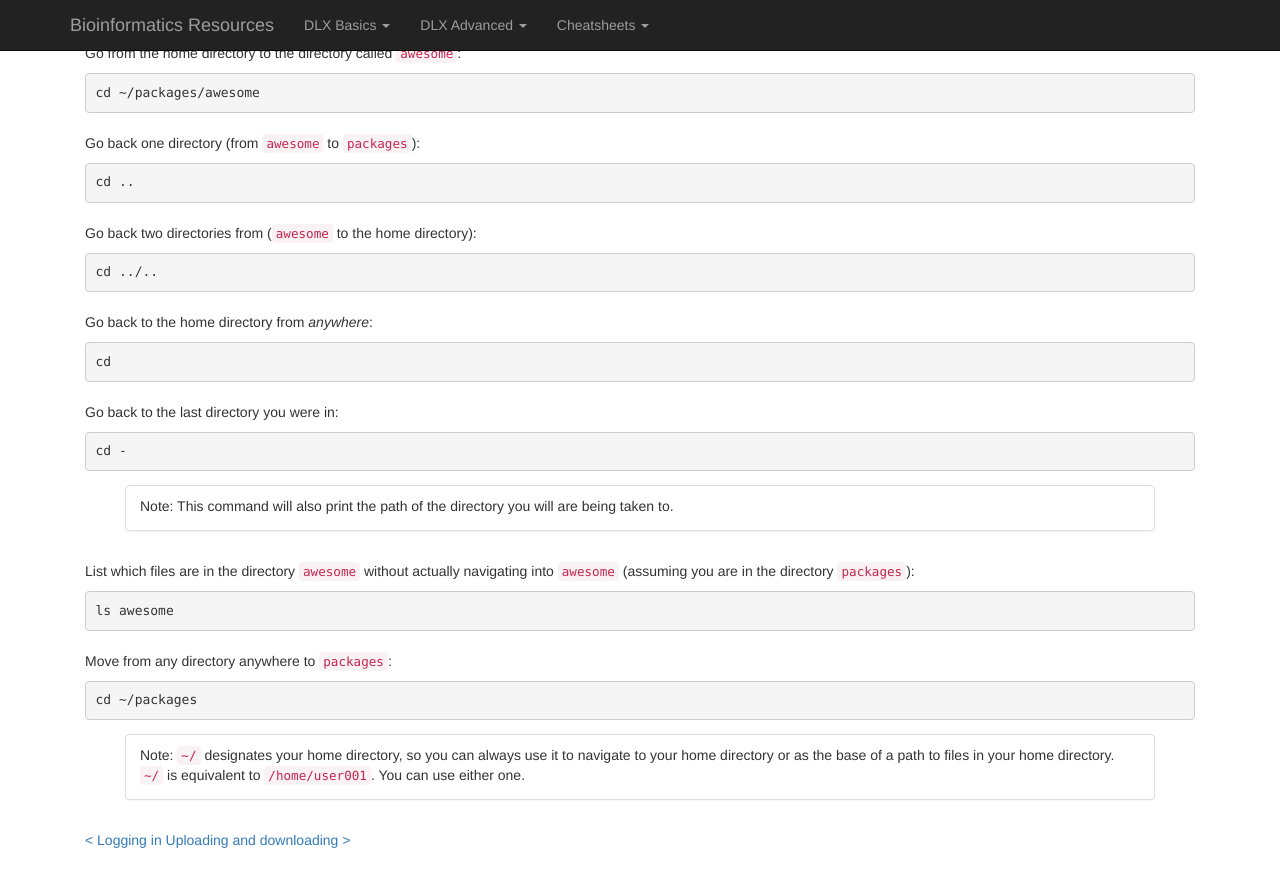
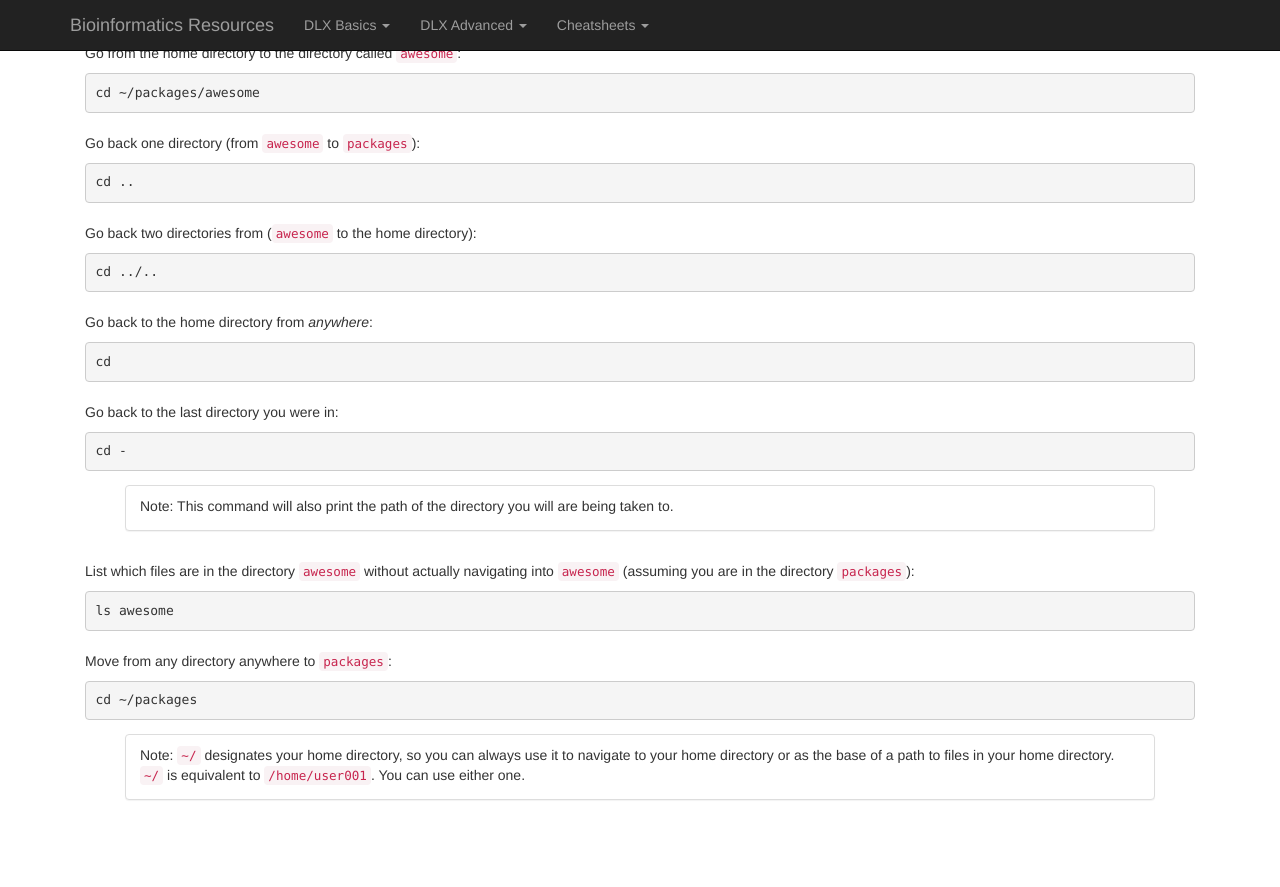
Before and after one commit to karajones/karajones.github.io, a Jekyll site: the page built from dlx/dlx2.md, in a window 1280 px wide and 900 px high, scrolled down 1047 px. Shown: the top 887 px of the window. Built offline with Jekyll 4.4.1, drawn with Linux system fonts in a browser that asks for light colours; nearby versions of some CDN libraries; our own code applies the rules of GitHub Pages for plain Markdown files; after the commit the page ends 1907 px from its top, so only the background shows below that; some of the changed lines change nothing that is shown.

Commit message:
Update dlx2.md

````diff
--- a/dlx/dlx2.md
+++ b/dlx/dlx2.md
@@ -78,5 +78,3 @@ Move from any directory anywhere to `packages`:
 cd ~/packages
 ```
 > Note: `~/` designates your home directory, so you can always use it to navigate to your home directory or as the base of a path to files in your home directory. `~/` is equivalent to `/home/user001`. You can use either one.
-
-[\< Logging in](login.html)   [Uploading and downloading \>](uploading.html)
````
